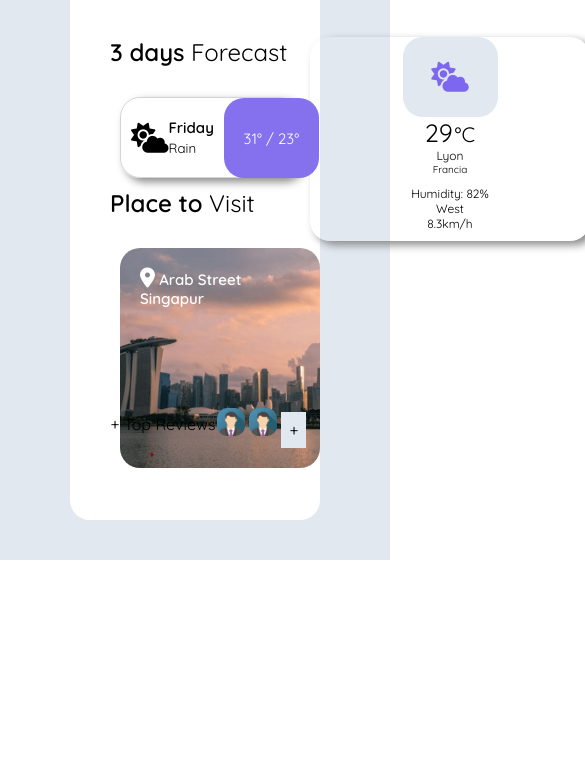
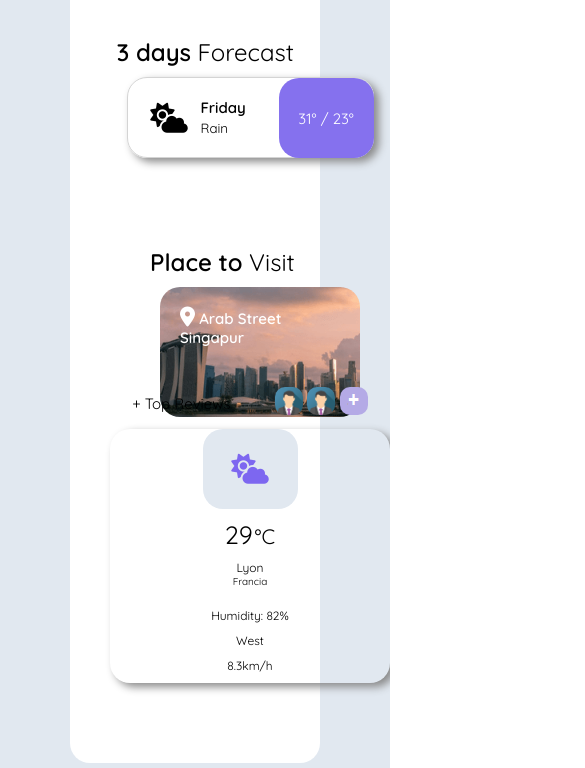
Before and after one commit to masmelacarol/weather-app, a website: page public/index.html in a window 390 px wide. Shown: the part 393-1161 px from the top of the page, 585 px wide, since content can reach past the window. Before the commit the page ends 953 px from the top, so only its background shows below. Drawn offline with Linux system fonts and the light colour scheme.

Commit message:
[upd]: modificando el responsive

```diff
--- a/public/index.html
+++ b/public/index.html
@@ -71,7 +71,7 @@
                   <img src="../src/images/img_avatar.png" alt="img avatar">
                 </figure>
                 <figure>
-                  <span class="more">+</span>
+                  <img src="../src/images/more-icon.png" alt="icon more">
                 </figure>
               </div>
             </header>
--- a/src/css/style.scss
+++ b/src/css/style.scss
@@ -19,13 +19,25 @@ img {
   height: 100%;
 }
 
+p {
+  font-size: 15px;
+}
+
+.background {
+  background-position: center center;
+  background-size: cover;
+  background-repeat: no-repeat;
+}
+
 .flex {
   display: flex;
   align-items: center;
 }
 
-.grid {
+@mixin grid($min) {
   display: grid;
+  grid-template-columns: repeat(auto-fit, minmax($min, 1fr));
+  gap: 10px;
 }
 
 .border {
@@ -36,6 +48,7 @@ i {
   font-size: 30px;
 }
 
+@mixin temperature {
   .temperature {
     p {
       font-size: 25px;
@@ -46,6 +59,17 @@ i {
       }
     }
   }
+}
+
+@mixin card-container {
+  @extend .border;
+  @include grid(200px);
+  grid-template-columns: 3fr 2fr;
+  border: 1px solid #d4d4d4;
+  box-shadow: 5px 4px 8px #8a8a8a;
+}
+
+/**/
 
 .hero {
   font-family: var(--font-family-main);
@@ -80,10 +104,8 @@ i {
 
       &-container {
         @extend .border;
+        @extend .background;
         background-image: url('../src/images/cover-bogota.png');
-        background-position: center center;
-        background-size: cover;
-        background-repeat: no-repeat;
         height: 100%;
         width: 100%;
         position: absolute;
@@ -96,17 +118,15 @@ i {
       &-head {
         @extend .border;
         padding: 4em;
-        background-color: rgba(0, 0, 0, 0.8);
+        background-color: rgba(0, 0, 0, 0.9);
         height: 100%;
 
         h2 {
           @extend .flex;
           color: var(--bg-btn);
-          position: relative;
           font-family: 'Segoe UI', 'Open Sans', 'Helvetica Neue', sans-serif;
           font-size: 20px;
           z-index: 2;
-          font-weight: 600;
 
           i {
             color: var(--bg-btn);
@@ -124,6 +144,7 @@ i {
         .weather,
         .temperature {
           @extend .flex;
+          @include temperature();
           border-radius: 0 10px 10px 0;
           justify-content: center;
           width: 80px;
@@ -160,13 +181,19 @@ i {
     }
 
     .main {
-      @extend .grid;
+      @include grid(200px);
       grid-template-columns: 3fr 1fr;
       margin: 40px 0;
 
+      @media screen and (max-width:768px) {
+        grid-template-columns: 1fr;
+      }
+
       &-information {
-        @extend .grid;
-        grid-template-columns: repeat(auto-fit, minmax(200px, 1fr));
+        @include grid(200px);
+        grid-template-rows: 200px;
+        justify-items: center;
+
       }
 
       h2 {
@@ -182,6 +209,10 @@ i {
       &-reviews {
         h2 {
           margin-bottom: 30px;
+
+          @media screen and (max-width:900px) {
+            margin-bottom: 10px;
+          }
         }
       }
 
@@ -190,11 +221,7 @@ i {
           margin: 10px;
 
           .card {
-            @extend .grid;
-            @extend .border;
-            grid-template-columns: 3fr 2fr;
-            border: 1px solid #d4d4d4;
-            box-shadow: 5px 4px 8px #8a8a8a;
+            @include card-container;
 
             &-day {
               padding: 10px;
@@ -208,8 +235,9 @@ i {
             }
 
             &-temperature {
+              @include temperature();
+              @extend .flex;
               @extend .border;
-              @extend .flex;
               background-color: var(--bg-btn);
               width: 95px;
               height: 80px;
@@ -229,14 +257,17 @@ i {
 
       &-visit {
         width: 200px;
-        height: 220px;
+        height: 100%;
+
+        @media (max-width:900px) and (min-width:768px) {
+          height: 70%;
+        }
 
         &_container {
           @extend .border;
+          @extend .background;
+          @extend .border;
           background-image: url('../src/images/cover-visit.png');
-          background-position: center center;
-          background-size: cover;
-          background-repeat: no-repeat;
           height: 100%;
           width: 100%;
           padding: 20px;
@@ -254,6 +285,9 @@ i {
       }
 
       &-reviews {
+        width: 100%;
+        height: 100%;
+
         .header-review {
           @extend .flex;
           justify-content: space-around;
@@ -286,12 +320,12 @@ i {
             width: 280px;
             box-shadow: 5px 4px 8px #8a8a8a;
             text-align: center;
+            margin: auto;
           }
 
           &-head,
           &-content {
-            @extend .grid;
-            grid-template-columns: repeat(auto-fit, minmax(80px, 1fr));
+            @include grid(80px);
             align-items: center;
             justify-items: center;
             justify-self: center;
@@ -324,6 +358,8 @@ i {
                 font-size: 30px;
               }
             }
+
+            @include temperature();
           }
 
           &-content {
```
Also changed, not shown: public/style.css, src/images/more-icon.png (added), 1 other file. Lines whose indentation alone changed are shown as unchanged.
